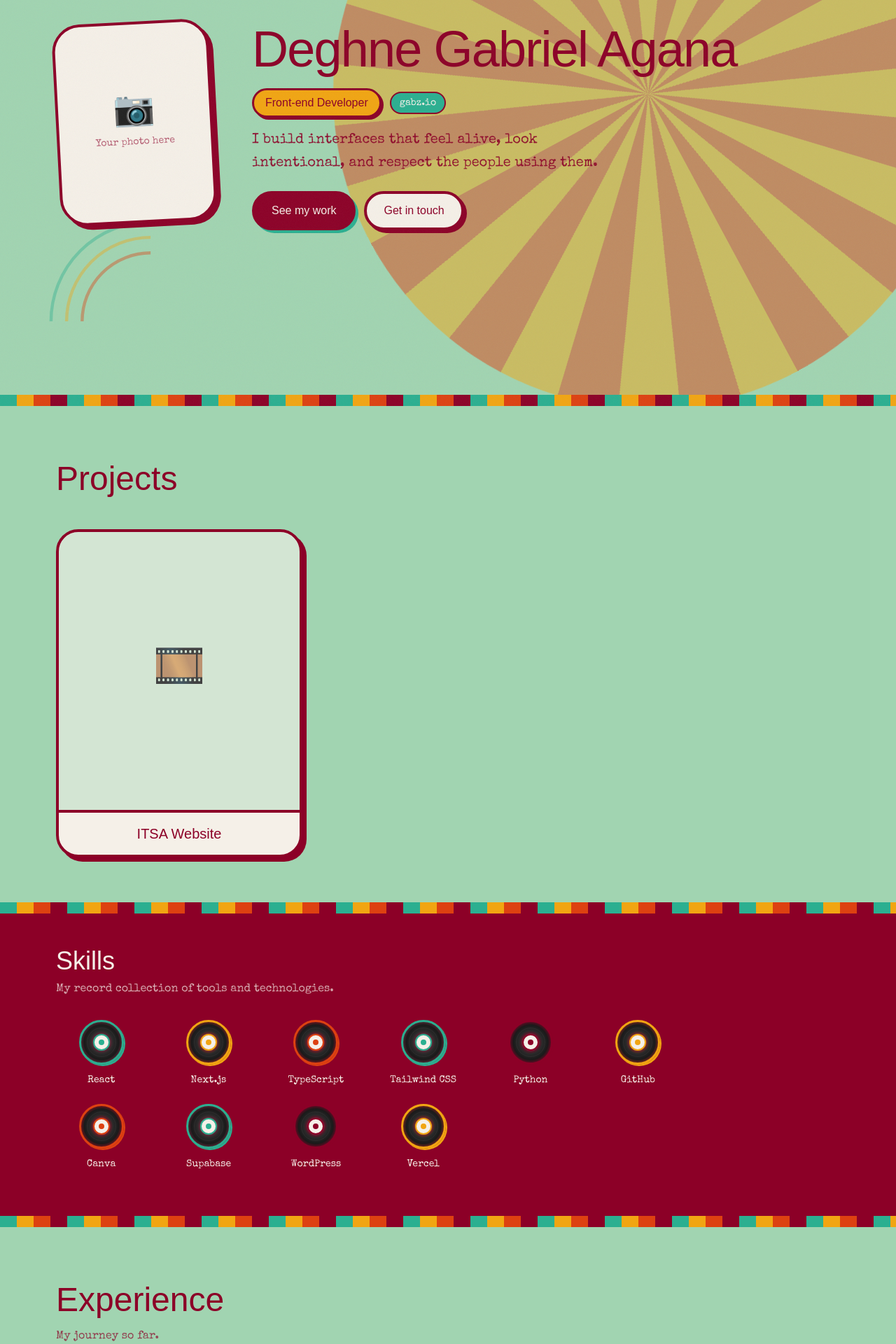
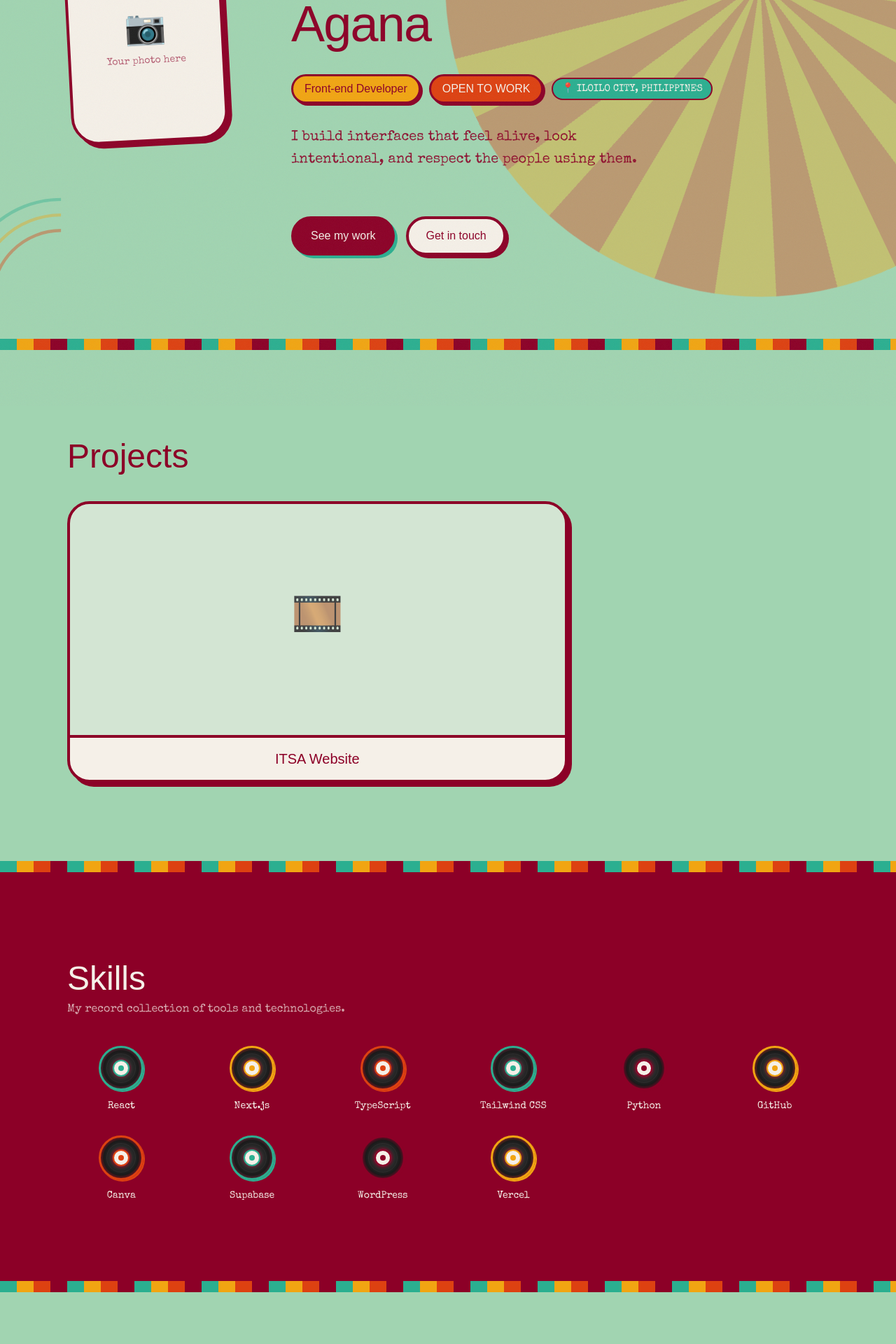
Before and after one commit to DeghneG/gab.io, a Next.js app: page / in a window 1280 px wide. Shown: the part 220-2140 px from the top of the page at 70% size. Built offline with nearby package versions, Linux system fonts and the light colour scheme; a web font is replaced by a local one.

Commit message:
layout initial fix

```diff
--- a/src/components/sections/Contact.tsx
+++ b/src/components/sections/Contact.tsx
@@ -246,15 +246,16 @@ export default function Contact() {
       ref={sectionRef}
       id="contact"
       aria-label="Contact"
-      className="relative px-5 py-20 md:px-12 lg:px-20 bg-wine overflow-hidden"
+      className="relative py-20 md:py-32 bg-wine overflow-hidden"
     >
-      <h2 className="text-3xl md:text-5xl text-cream mb-3">Get in touch</h2>
-      <p
-        className="text-cream/70 mb-10 max-w-md text-base"
-        style={{ fontFamily: "var(--font-body)" }}
-      >
-        Type your message on the typewriter below.
-      </p>
+      <div className="mx-auto max-w-6xl w-full px-6 md:px-8">
+        <h2 className="text-3xl md:text-5xl text-cream mb-4">Get in touch</h2>
+        <p
+          className="text-cream/70 mb-8 md:mb-10 max-w-2xl text-base"
+          style={{ fontFamily: "var(--font-body)" }}
+        >
+          Type your message on the typewriter below.
+        </p>
 
       {/* ══════════════════════════════════════════════════
           3D TYPEWRITER
@@ -926,7 +927,8 @@ export default function Contact() {
       </div>
 
       {/* ── Footer credits ───────────────────────────── */}
-      <footer className="mt-20 pt-8 border-t border-cream/10">
+      </div>
+      <footer className="mt-20 pt-8 border-t border-cream/10 pb-8 md:pb-12 text-center w-full max-w-6xl mx-auto px-6 md:px-8">
         <p
           className="text-cream/40 text-xs text-center"
           style={{ fontFamily: "var(--font-body)" }}
--- a/src/components/sections/Experience.tsx
+++ b/src/components/sections/Experience.tsx
@@ -57,11 +57,12 @@ export default function Experience() {
       ref={sectionRef}
       id="experience"
       aria-label="Experience and education"
-      className="relative px-5 py-20 md:px-12 lg:px-20"
+      className="relative py-20 md:py-32"
     >
+      <div className="mx-auto max-w-6xl w-full px-6 md:px-8">
         <h2 className="text-3xl md:text-5xl text-wine mb-4">Experience</h2>
         <p
-        className="text-wine/70 mb-12 max-w-md text-base"
+          className="text-wine/70 mb-8 md:mb-10 max-w-2xl text-base"
           style={{ fontFamily: "var(--font-body)" }}
         >
           My journey so far.
@@ -75,7 +76,7 @@ export default function Experience() {
           aria-hidden="true"
         />
 
-        <ol className="flex flex-col gap-10">
+        <ol className="flex flex-col gap-8 md:gap-10">
           {timeline.map((entry, i) => (
             <li key={`${entry.org}-${entry.period}`} className="relative">
               <div
@@ -179,6 +180,7 @@ export default function Experience() {
           Download resume
         </a>
       </div>
+      </div>
 
       {/* Stripe band */}
       <div
--- a/src/components/sections/Hero.tsx
+++ b/src/components/sections/Hero.tsx
@@ -90,12 +90,12 @@ export default function Hero() {
     <section
       id="hero"
       aria-label="About me"
-      className="relative min-h-dvh flex items-center overflow-hidden px-5 py-16 md:px-12 lg:px-20"
+      className="relative min-h-[90vh] flex items-center overflow-hidden py-20 md:py-32"
     >
       {/* ── Sunburst background disc ─────────────────── */}
       <div
         aria-hidden="true"
-        className="absolute -right-24 -top-24 w-[550px] h-[550px] md:w-[750px] md:h-[750px] lg:w-[900px] lg:h-[900px] opacity-50"
+        className="absolute -right-40 -top-40 md:-right-64 md:-top-64 w-[550px] h-[550px] md:w-[750px] md:h-[750px] lg:w-[900px] lg:h-[900px] opacity-40"
       >
         <div ref={sunburstRef} className="sunburst w-full h-full" />
       </div>
@@ -103,7 +103,7 @@ export default function Hero() {
       {/* ── Concentric arcs (decorative, bottom-left) ── */}
       <div
         aria-hidden="true"
-        className="absolute left-6 bottom-20 md:left-16 md:bottom-28"
+        className="absolute -left-10 bottom-10 md:-left-16 md:bottom-16"
       >
         <svg
           width="160"
@@ -133,10 +133,10 @@ export default function Hero() {
         </svg>
       </div>
 
-      {/* ── Hero card ────────────────────────────────── */}
+      {/* ── Hero card (Global Container) ─────────────── */}
       <div
         ref={cardRef}
-        className="relative z-10 flex flex-col gap-8 md:flex-row md:items-center md:gap-14 max-w-5xl w-full gsap-hero-card"
+        className="relative z-10 mx-auto max-w-6xl w-full px-6 md:px-8 flex flex-col gap-10 md:flex-row md:items-center md:gap-16 lg:gap-24 gsap-hero-card"
       >
         {/* Photo placeholder — tilted polaroid frame */}
         <div className="shrink-0 self-start">
@@ -164,13 +164,13 @@ export default function Hero() {
         </div>
 
         {/* Text content */}
-        <div className="flex flex-col gap-4">
+        <div className="flex flex-col gap-6 md:gap-8 max-w-2xl">
           {/* Name — the main event */}
           <h1 className="text-4xl md:text-6xl lg:text-7xl leading-[1.1] tracking-tight text-wine">
             {siteConfig.name}
           </h1>
 
-          {/* Role + handle badges */}
+          {/* Role + info badges */}
           <div className="flex flex-wrap items-center gap-3">
             <span
               className="inline-block px-4 py-1.5 bg-mustard text-wine text-sm md:text-base rounded-full border-3 border-wine"
@@ -182,10 +182,19 @@ export default function Hero() {
               {siteConfig.role}
             </span>
             <span
-              className="inline-block px-3 py-1 bg-teal text-cream text-xs md:text-sm rounded-full border-2 border-wine"
+              className="inline-block px-4 py-1.5 bg-orange text-cream text-sm md:text-base rounded-full border-3 border-wine"
+              style={{
+                fontFamily: "var(--font-display)",
+                boxShadow: "3px 3px 0 0 #8C0027",
+              }}
+            >
+              OPEN TO WORK
+            </span>
+            <span
+              className="inline-block px-3 py-1 bg-teal text-cream text-xs md:text-sm rounded-full border-2 border-wine flex items-center gap-1"
               style={{ fontFamily: "var(--font-body)" }}
             >
-              {siteConfig.handle}
+              <span>📍</span> ILOILO CITY, PHILIPPINES
             </span>
           </div>
 
@@ -206,7 +215,7 @@ export default function Hero() {
           </noscript>
 
           {/* CTA buttons */}
-          <div className="flex flex-wrap gap-3 mt-2">
+          <div className="flex flex-wrap gap-4 mt-6 md:mt-8">
             <a
               href="#projects"
               className="
--- a/src/components/sections/Projects.tsx
+++ b/src/components/sections/Projects.tsx
@@ -52,28 +52,30 @@ export default function Projects() {
       ref={sectionRef}
       id="projects"
       aria-label="Projects"
-      className="relative px-5 py-20 md:px-12 lg:px-20"
+      className="relative py-20 md:py-32"
     >
-      {/* Section heading */}
-      <h2 className="text-3xl md:text-5xl text-wine mb-12">Projects</h2>
+      <div className="mx-auto max-w-6xl w-full px-6 md:px-8">
+        {/* Section heading */}
+        <h2 className="text-3xl md:text-5xl text-wine mb-8 md:mb-10">Projects</h2>
 
-      {/* Project cards grid */}
-      <div className="grid grid-cols-1 md:grid-cols-2 lg:grid-cols-3 gap-8 max-w-6xl">
+        {/* Project cards grid */}
+        <div className="grid grid-cols-1 md:grid-cols-2 lg:grid-cols-3 gap-6 lg:gap-8">
         {projects.map((project, i) => (
           <div
             key={project.title}
             ref={(el) => { cardsRef.current[i] = el; }}
-            className="group perspective-[800px]"
+            className={`group perspective-[800px] ${i === 0 ? "md:col-span-2" : ""}`}
           >
             {/* Flip container */}
             <div
-              className="
-                relative w-full aspect-[3/4]
+              className={`
+                relative w-full
                 transition-transform duration-500
                 [transform-style:preserve-3d]
                 group-hover:[transform:rotateY(180deg)]
                 group-focus-within:[transform:rotateY(180deg)]
-              "
+                ${i === 0 ? "aspect-square md:aspect-[16/9]" : "aspect-[3/4]"}
+              `}
               style={{ transitionTimingFunction: "var(--ease-out)" }}
             >
               {/* ── FRONT: polaroid frame ────────────────── */}
@@ -167,6 +169,7 @@ export default function Projects() {
             </div>
           </div>
         ))}
+        </div>
       </div>
 
       {/* ── Stripe band divider ──────────────────────── */}
--- a/src/components/sections/Skills.tsx
+++ b/src/components/sections/Skills.tsx
@@ -59,18 +59,19 @@ export default function Skills() {
       ref={sectionRef}
       id="skills"
       aria-label="Skills"
-      className="relative px-5 py-12 md:px-12 lg:px-20 bg-wine"
+      className="relative py-20 md:py-32 bg-wine"
     >
-      <h2 className="text-2xl md:text-4xl text-cream mb-2">Skills</h2>
+      <div className="mx-auto max-w-6xl w-full px-6 md:px-8">
+        <h2 className="text-3xl md:text-5xl text-cream mb-2">Skills</h2>
         <p
-        className="text-cream/70 mb-8 max-w-md text-sm md:text-base"
+          className="text-cream/70 mb-8 md:mb-10 max-w-2xl text-sm md:text-base"
           style={{ fontFamily: "var(--font-body)" }}
         >
           My record collection of tools and technologies.
         </p>
 
         {/* Vinyl disc grid */}
-      <div className="grid grid-cols-3 sm:grid-cols-4 md:grid-cols-5 lg:grid-cols-6 gap-4 md:gap-6 max-w-4xl pb-8">
+        <div className="grid grid-cols-3 sm:grid-cols-4 md:grid-cols-5 lg:grid-cols-6 gap-6 lg:gap-8">
         {skills.map((skill, i) => (
           <div
             key={skill.name}
@@ -136,6 +137,7 @@ export default function Skills() {
           </div>
         ))}
         </div>
+      </div>
 
       {/* Stripe band */}
       <div
```
Lines whose indentation alone changed are shown as unchanged.
